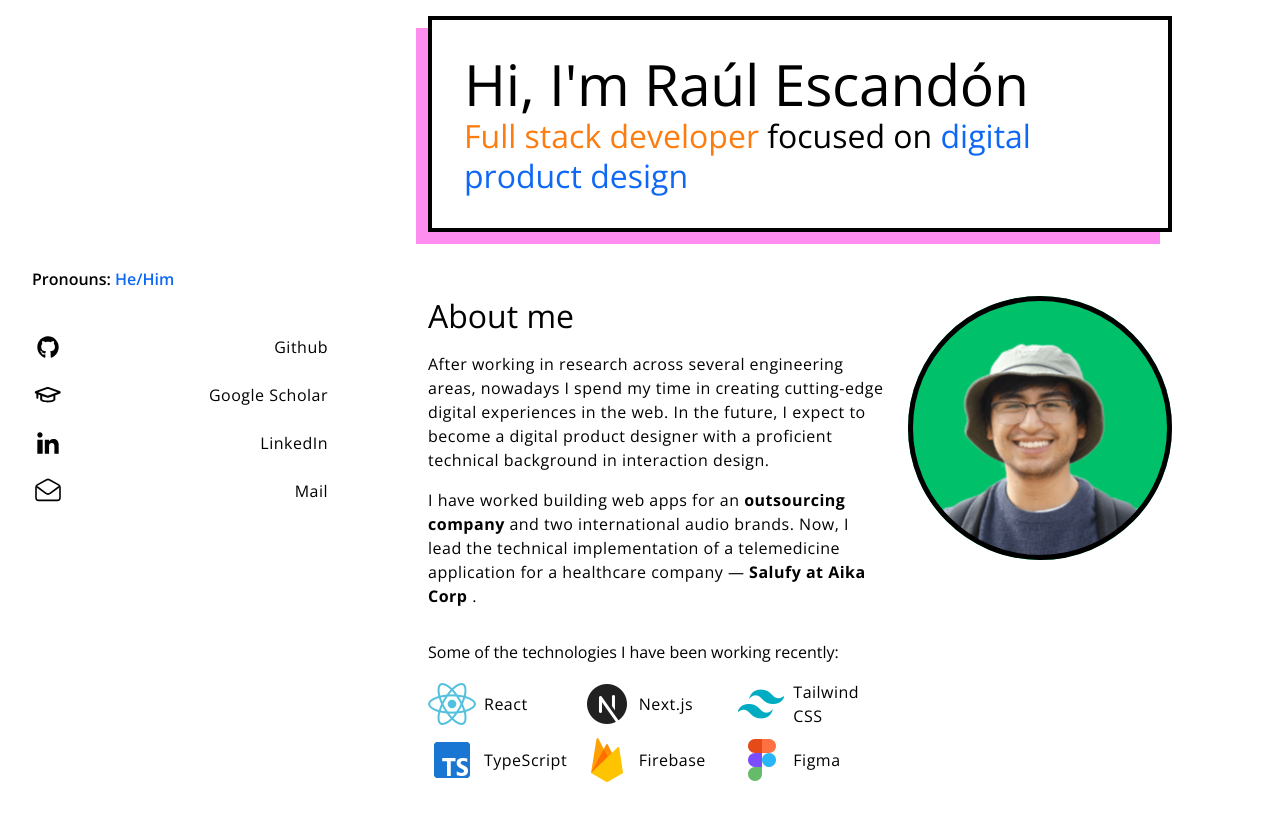
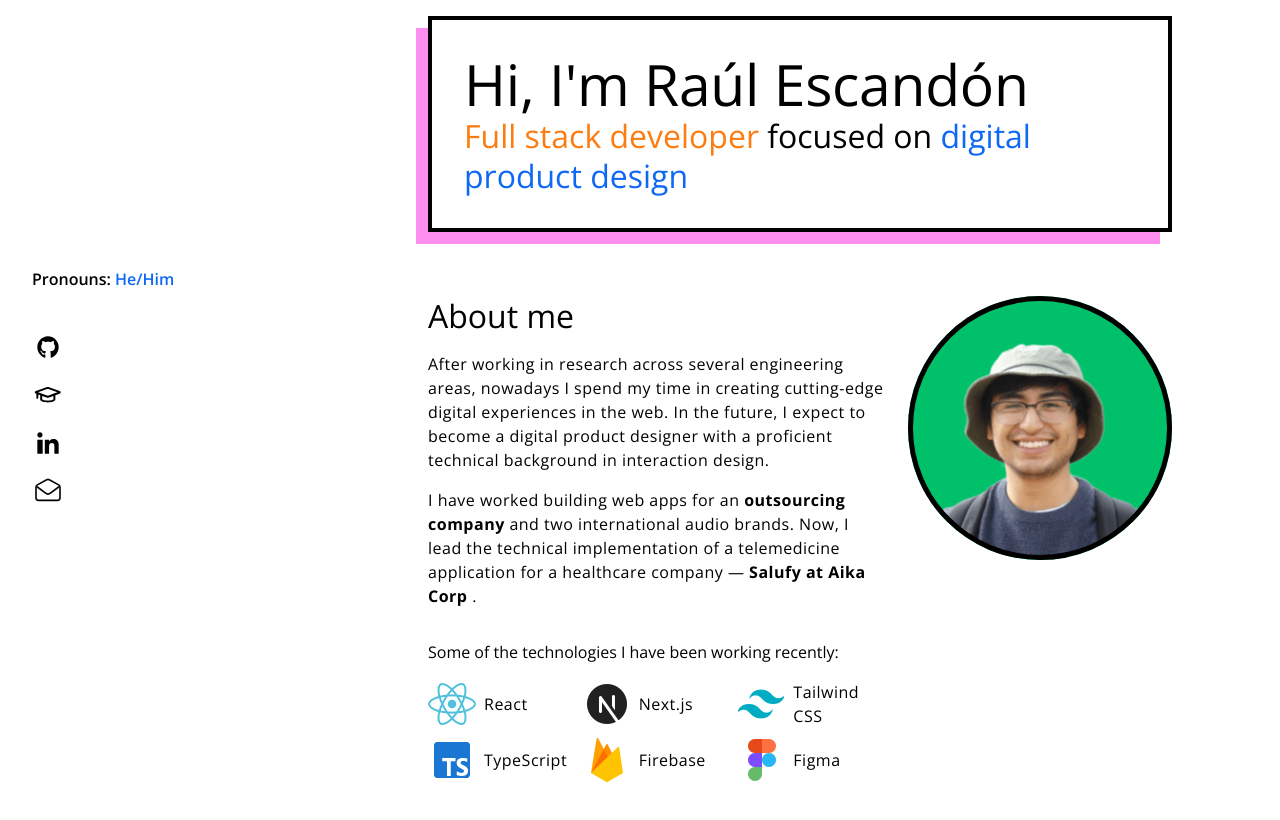
Before and after one commit to elmerescandon/eret_portfolio, a Next.js app: page / in a window 1280 px wide. Shown: the top 820 px of the page. Built offline with nearby package versions, Linux system fonts and the light colour scheme.

Commit message:
:sparkles: Add size prop to CTALink component

```diff
--- a/src/atomic-design/Molecules/CTALink/CTALink.tsx
+++ b/src/atomic-design/Molecules/CTALink/CTALink.tsx
@@ -6,9 +6,10 @@ import React, {useState} from "react";
 
 type CTALinkProps = {
   cta: ICallToAction;
+  size: "tablet" | "desktop";
 };
 
-const CTALink = ({cta}: CTALinkProps) => {
+const CTALink = ({cta, size}: CTALinkProps) => {
   const [isHovered, setIsHovered] = useState(false);
 
   const handleMouseEnter = () => {
@@ -28,7 +29,11 @@ const CTALink = ({cta}: CTALinkProps) => {
       href={url}
       target="_blank"
     >
-      <CTAIcons callToAction={icon} />
+      <CTAIcons
+        callToAction={icon}
+        size={`${size === "tablet" ? "large" : "small"}`}
+      />
+      {size === "desktop" && (
         <Body
           type="large"
           other={`${
@@ -37,6 +42,7 @@ const CTALink = ({cta}: CTALinkProps) => {
         >
           {title}
         </Body>
+      )}
     </a>
   );
 };
```
Lines whose indentation alone changed are shown as unchanged.
